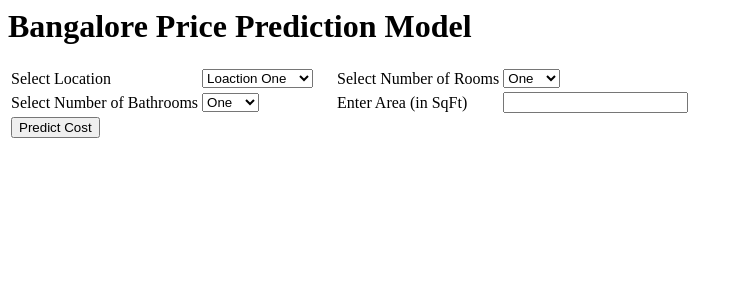
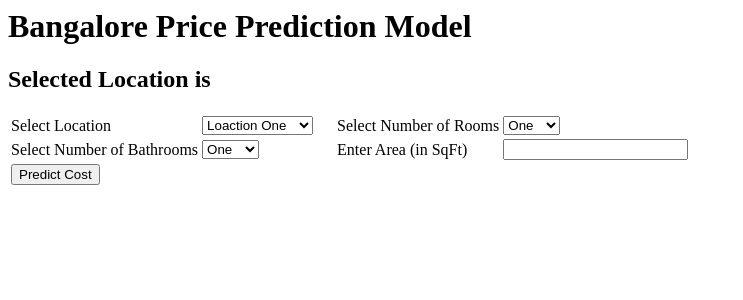
Before and after one commit to apurvasood99/github-predictionmodel, a Flask app: page /prediction in a window 1280 px wide. Shown: the top 300 px of the page, without its empty margins (0-743 px from the left). Run offline with Flask 2, Linux system fonts and the light colour scheme.

Commit message:
added code to show post request output

```diff
--- a/server.py
+++ b/server.py
@@ -1,4 +1,4 @@
-from flask import Flask,render_template
+from flask import Flask,render_template,request
 
 app = Flask(__name__)
 
@@ -8,8 +8,17 @@
 
 @app.route('/prediction', methods=['GET'])
 def predictionpage():
-    return render_template("prediction.html")
+    return render_template("prediction.html",locationStr="")
 
+
+app.route('/prediction', methods=['POST'])
+def predictionpage():
+    if request.method == 'POST':
+      location = request.form['location']
+      rooms = request.form['rooms']
+      bathrooms = request.form['bathrooms']
+      area = request.form['area']
+      return render_template("prediction.html",locationStr=location)
 
 if __name__ == "__main__":
     app.run()
--- a/templates/prediction.html
+++ b/templates/prediction.html
@@ -4,6 +4,7 @@
 		</head>
 	<body>
 	<h1>Bangalore Price Prediction Model</h1>
+	<h2>Selected Location is {{ locationStr }}</h1>
 	<form action='/prediction' method='POST'>
 		<table>
 			<tr>
```
